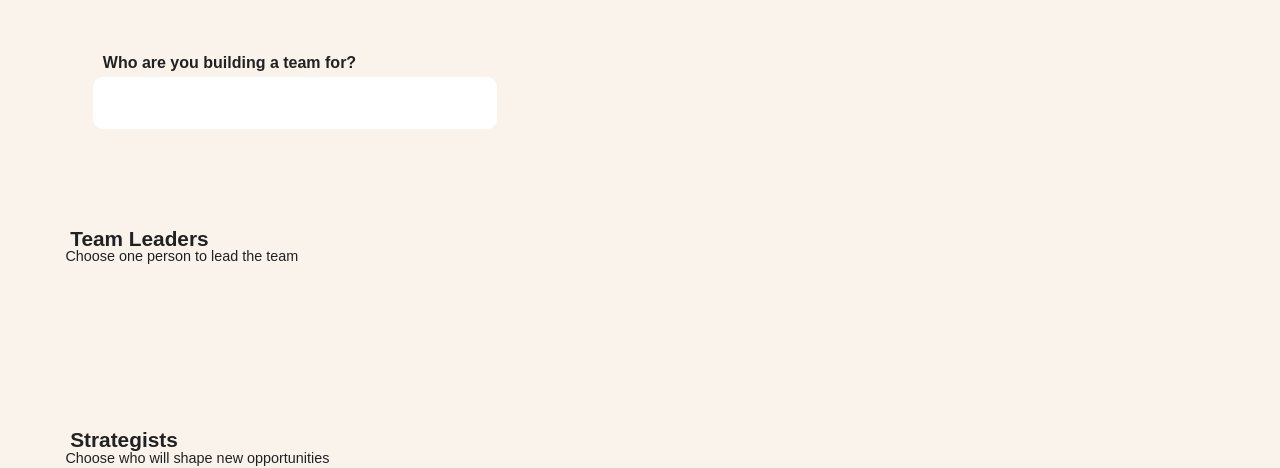
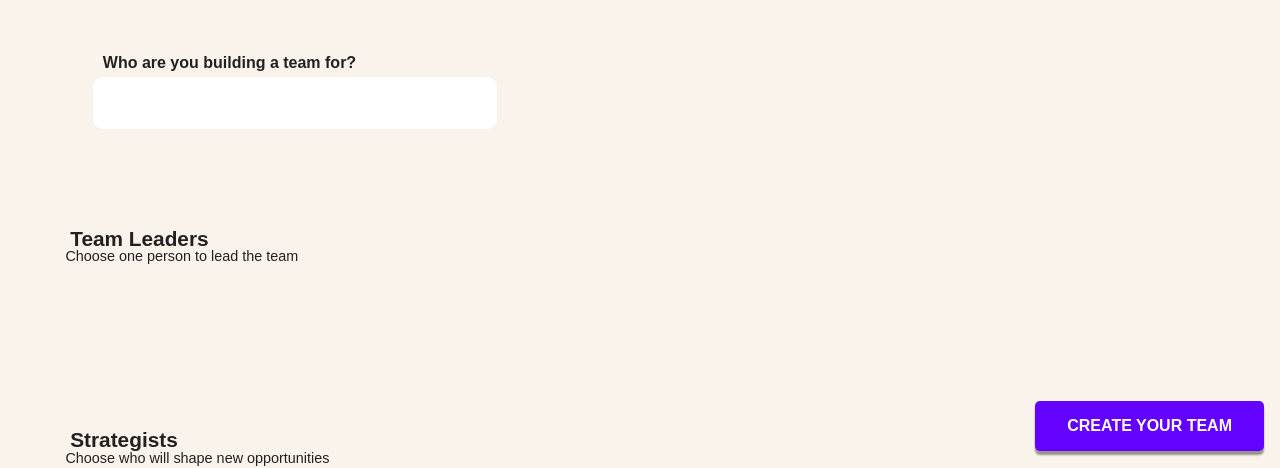
Before and after one commit to mrskytte/signifly, a website built with Parcel: page index.html in a window 1280 px wide. Shown: the part 333-801 px from the top of the page. Built offline with nearby package versions, Linux system fonts and the light colour scheme; no server answers; a web font is replaced by a local one.

Commit message:
fixed create team button

```diff
--- a/index.html
+++ b/index.html
@@ -45,9 +45,10 @@
         </div>
         <div class="content"></div>
       </section>
+    </main>
+    <footer>
       <button class="bold" id="create">CREATE YOUR TEAM</button>
-    </main>
-
+    </footer>
     <template>
       <div class="card">
         <div class="container">
--- a/sass-partials/module-style/_main.scss
+++ b/sass-partials/module-style/_main.scss
@@ -98,7 +98,7 @@ main {
 
 #create {
   padding: 1em 2em;
-  font-size: 2rem;
+  font-size: 1rem;
   margin: auto;
   border: none;
   background-color: lighten($color: colors.$accent, $amount: 10%);
@@ -106,7 +106,7 @@ main {
   color: colors.$primary;
   cursor: pointer;
   border-radius: 5px;
-  box-shadow: 0px 4px 4px 2px rgba($color: #000000, $alpha: 0.1);
+  box-shadow: 0px 4px 2px 0px rgba($color: #000000, $alpha: 0.4);
   transition: box-shadow 0.3s, background-color 0.3s;
   &:hover {
     box-shadow: 0px 0px 0px 0px rgba($color: #000000, $alpha: 0.1);
@@ -124,6 +124,12 @@ main {
   }
 }
 
+footer {
+  position: fixed;
+  bottom: 1em;
+  right: 1em;
+}
+
 @keyframes spin {
   0% {
     transform: rotate(45deg);
```
